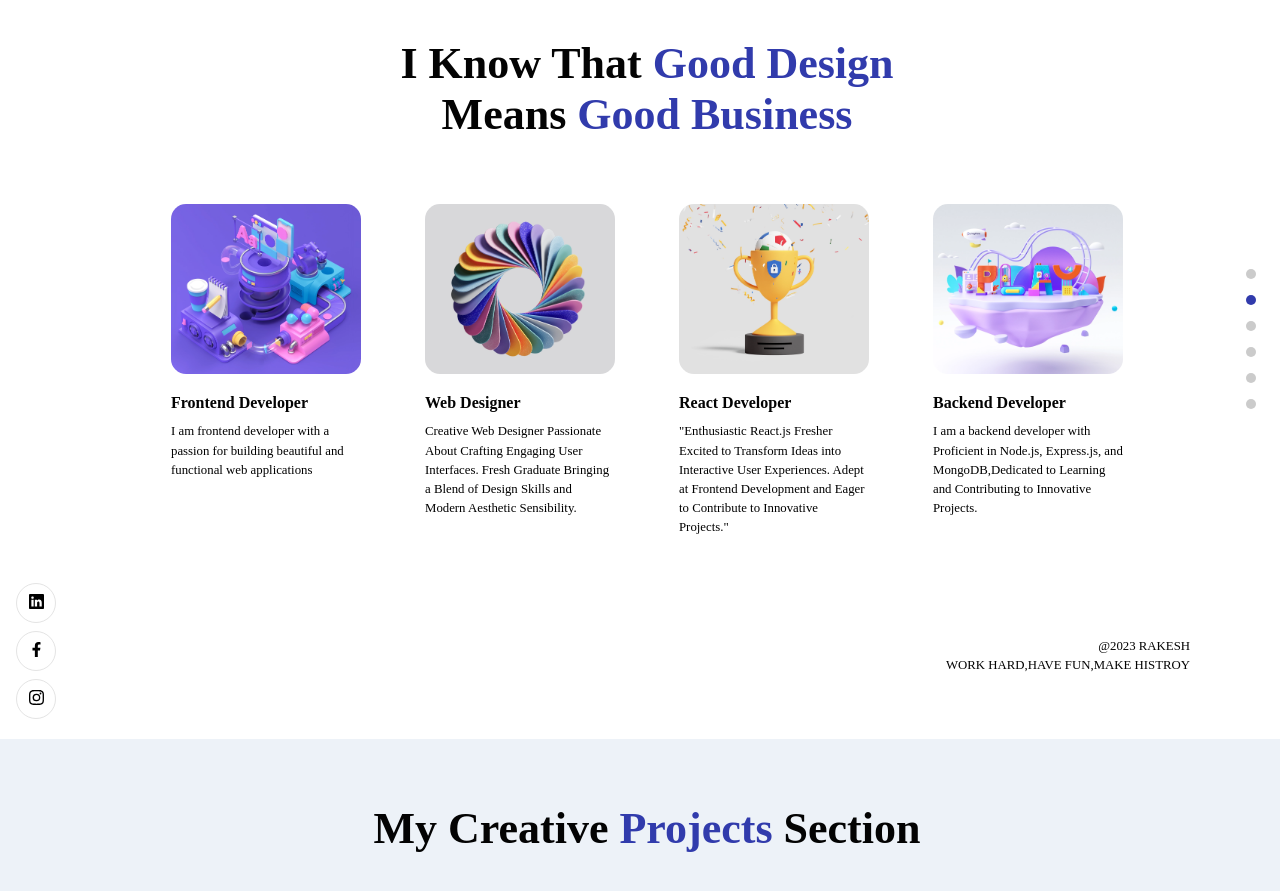
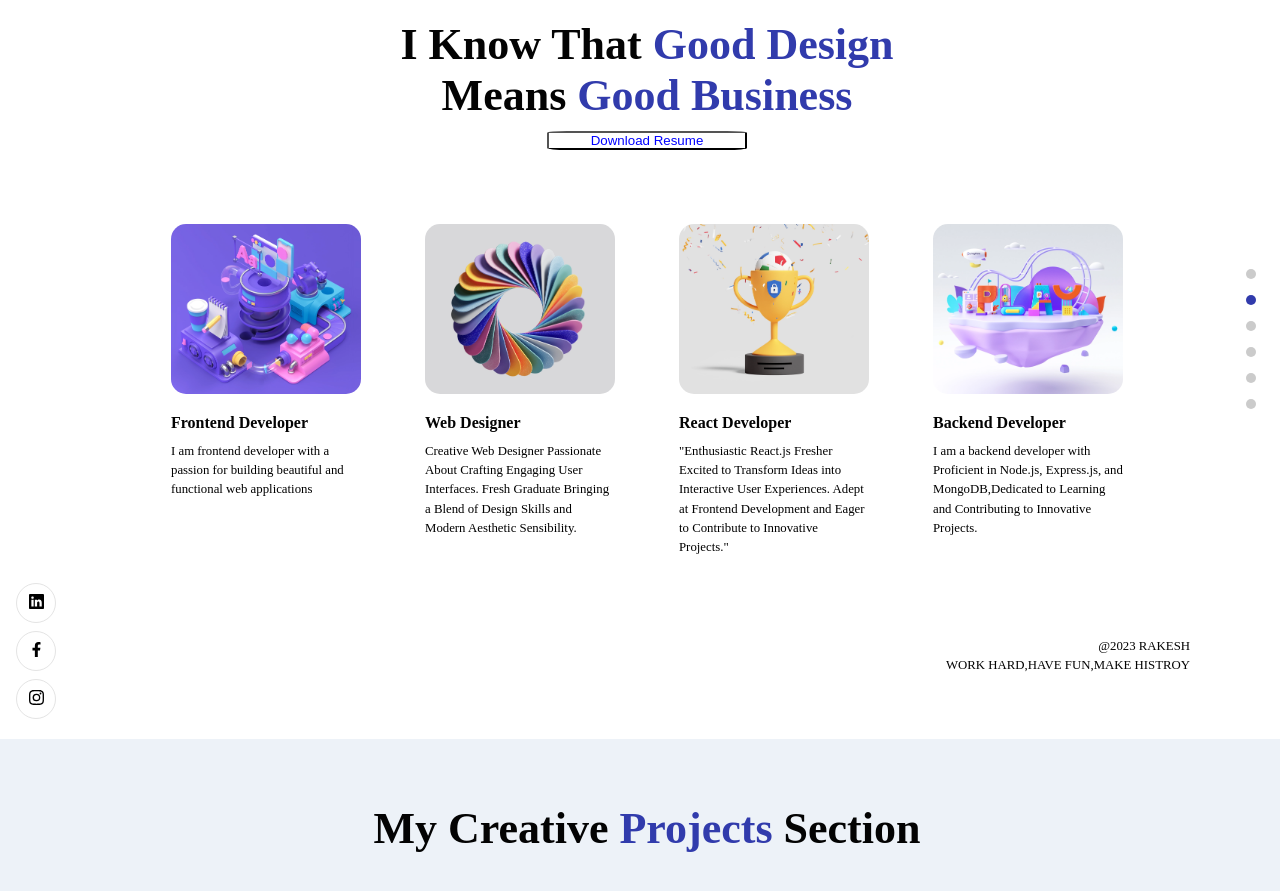
Before and after one commit to RAKESHM28102000/portfoliorakesh, a React (Create React App) app: page / in a window 1280 px wide. Shown: the part 900-1791 px from the top of the page. Built offline with nearby package versions, Linux system fonts and the light colour scheme.

Commit message:
resume button added

```diff
--- /dev/null
+++ b/src/components/ResumeButton.jsx
@@ -0,0 +1,19 @@
+// DownloadResumeButton.js
+import React from 'react';
+
+function ResumeButton() {
+  const resumePath = '/resume/Rakeshm.pdf'; // Replace with the actual path to your resume
+
+  const handleDownload = () => {
+    const anchor = document.createElement('a');
+    anchor.href = resumePath;
+    anchor.download = 'Resume.pdf'; // The name for the downloaded file
+    anchor.click();
+  };
+
+  return (
+    <button onClick={handleDownload} style={{color:"blue",backgroundColor:"white",width:"200px",margin:"10px",borderRadius:"10%"}}>Download Resume</button>
+  );
+}
+
+export default ResumeButton;
--- a/src/container/About/About.jsx
+++ b/src/container/About/About.jsx
@@ -4,6 +4,7 @@ import { motion } from 'framer-motion';
 import { AppWrap, MotionWrap } from '../../wrapper';
 import './About.scss';
 import { images } from '../../constants';
+import ResumeButton from '../../components/ResumeButton';
 // import { urlFor, client } from '../../client';
 const abouts=[{title:'Frontend Developer',description:'I am frontend developer with a passion for building beautiful and functional web applications',src:images.about04},
 {title:'Web Designer',description:'Creative Web Designer Passionate About Crafting Engaging User Interfaces. Fresh Graduate Bringing a Blend of Design Skills and Modern Aesthetic Sensibility.',src:images.about02},
@@ -28,6 +29,13 @@ const About = () => {
     <>
       <h2 className="head-text">I Know that <span>Good Design</span> <br />means  <span>Good Business</span></h2>
 
+      <motion.div
+            whileInView={{ opacity: 1 }}
+            whileHover={{ scale:1.5 }}
+            transition={{ duration: 0.5, type: 'tween' }}
+          >
+             <ResumeButton/>
+          </motion.div>
       <div className="app__profiles">
         {abouts.map((about, index) => (
           <motion.div
```
Also changed, not shown: 1 other file (tests, documents, lock files or other folders).
